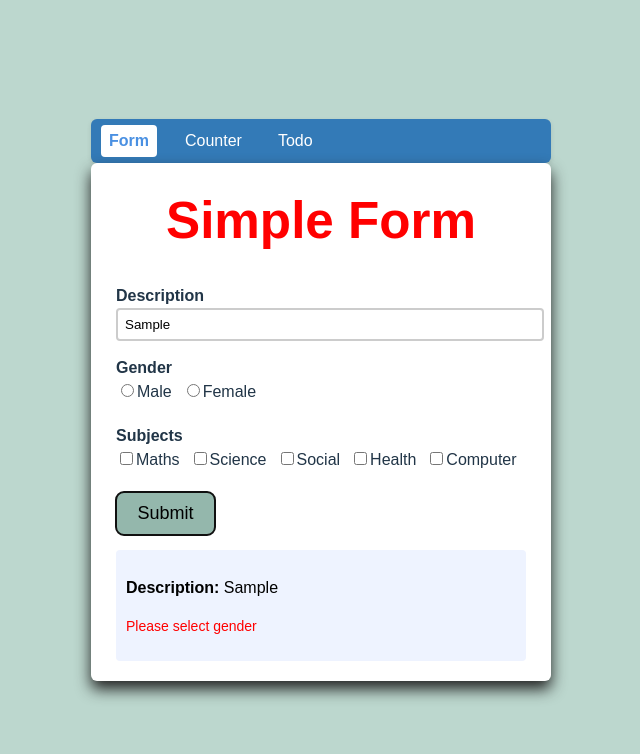
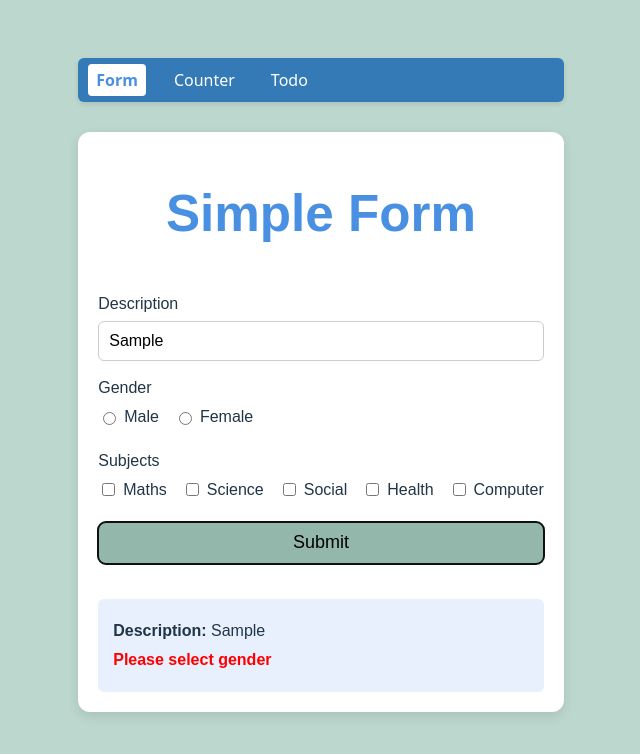
Before and after one commit to Kanchan012/form-react, a React (Vite) app in the folder form/: page / in a window 1280 px wide. Both pictures are taken after typing "Sample" into the empty fields and a click on the button "Submit". Shown: the top 754 px of the page, without its empty margins (319-959 px from the left). Built offline with nearby package versions, Linux system fonts and the light colour scheme.

Commit message:
css changes,added and updated

```diff
--- a/form/src/App.css
+++ b/form/src/App.css
@@ -1,80 +1,3 @@
-body {
-  margin: 0;
-  padding: 0;
-  font-family: Arial, Helvetica, sans-serif;
-  background-color: rgb(180, 177, 177);
-}
-.container{
-  margin-left: 40px;
-}
-
-.form-card {
-  background-color: #ffffff;
-  padding: 20px 25px;
-  width: 410px;
-  border-radius: 6px;
-  box-shadow: 0 8px 15px rgb(34, 34, 34);
-}
-
-.form-card h1 {
-  text-align: center;
-  margin-top: 10px;
-  color: red;
-}
-
-.form-group {
-  margin-bottom: 15px;
-}
-
-.form-group label {
-  font-weight: bold;
-  margin-bottom: 5px;
-}
-
-.form-group input[type="text"] {
-  width: 100%;
-  padding: 7px;
-  border: 2px solid #ccc;
-  border-radius: 4px;
-}
-
-.options {
-  display: flex;
-  flex-wrap: wrap;
-  gap: 10px;
-}
-
-.options label {
-  font-weight: normal;
-}
-
-.submit-btn {
-  width: 100%;
-  padding: 8px;
-  background-color: #337ab7;
-  color: white;
-  border: none;
-  border-radius: 4px;
-  cursor: pointer;
-}
-
-.submit-btn:hover {
-  background-color: #286090;
-}
-
-.result {
-  margin-top: 15px;
-  padding: 10px;
-  color: black;
-  background-color: #eef3ff;
-  border-radius: 4px;
-}
-
-.error {
-  color: red;
-  font-size: 14px;
-}
-
 .navbar {
   display: flex;
   gap: 20px;
--- a/form/src/App.tsx
+++ b/form/src/App.tsx
@@ -1,7 +1,6 @@
 import { BrowserRouter, Routes, Route, NavLink } from "react-router-dom";
 import "./App.css";
 
-// Pages
 import FormPage from "./pages/FormPage";
 import Counter from "./pages/Counter";
 import Todo from "./pages/Todo";
--- /dev/null
+++ b/form/src/pages/FormPage.css
@@ -0,0 +1,82 @@
+.form-container {
+  max-width: 600px;
+  margin: 30px auto;
+  padding: 20px;
+  background-color: #fff;
+  border-radius: 12px;
+  box-shadow: 0 4px 12px rgba(0, 0, 0, 0.1);
+  font-family: Arial, sans-serif;
+}
+
+.form-card {
+  display: flex;
+  flex-direction: column;
+  gap: 15px;
+}
+
+.form-card h1 {
+  text-align: center;
+  color: #4a90e2;
+}
+
+.form-card input[type="text"],
+.form-card input[type="number"] {
+  padding: 10px;
+  border: 1px solid #ccc;
+  border-radius: 6px;
+  font-size: 16px;
+  width: 100%;
+  box-sizing: border-box;
+}
+
+.form-card label {
+  font-weight: 500;
+  margin-bottom: 5px;
+  display: block;
+}
+
+.options {
+  display: flex;
+  gap: 15px;
+  flex-wrap: wrap;
+}
+
+.options label {
+  display: flex;
+  align-items: center;
+  gap: 5px;
+  font-weight: normal;
+}
+
+/* Submit button */
+.submit-btn {
+  padding: 12px;
+  background-color: #4a90e2;
+  color: white;
+  border: none;
+  border-radius: 6px;
+  font-size: 16px;
+  cursor: pointer;
+  font-weight: bold;
+  transition: background-color 0.2s ease;
+}
+
+.submit-btn:hover {
+  background-color: #357abd;
+}
+
+.result {
+  margin-top: 20px;
+  padding: 15px;
+  background-color: #e8f0fe;
+  border-radius: 6px;
+}
+
+.result p {
+  margin: 5px 0;
+}
+
+.result .error {
+  color: red;
+  font-weight: bold;
+}
--- a/form/src/pages/FormPage.tsx
+++ b/form/src/pages/FormPage.tsx
@@ -3,7 +3,7 @@ import InputField from "../components/InputField";
 import RadioGroup from "../components/RadioGroup";
 import CheckboxGroup from "../components/CheckboxGroup";
 import FormResult from "../components/FormResult";
-
+import "./FormPage.css"
 function FormPage() {
   const [description, setDescription] = useState("");
   const [gender, setGender] = useState("");
```
